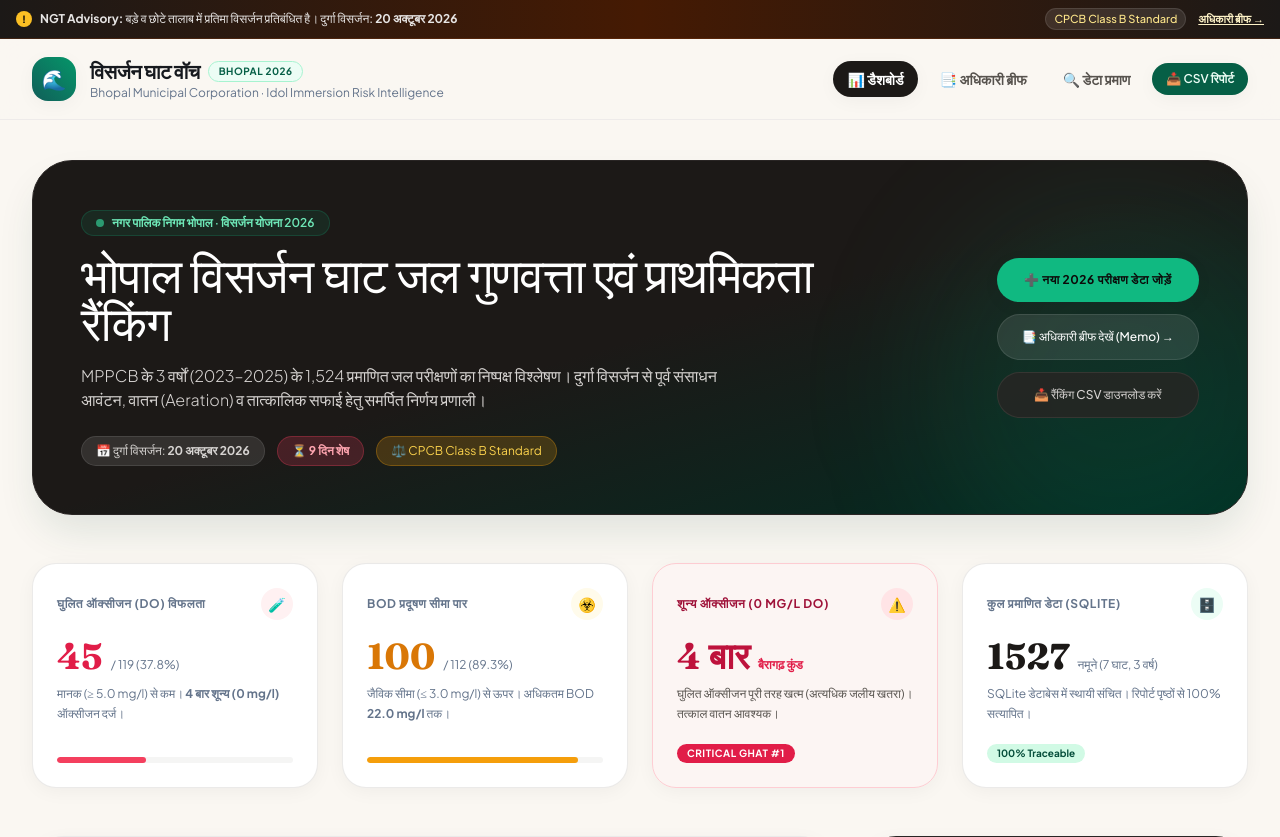
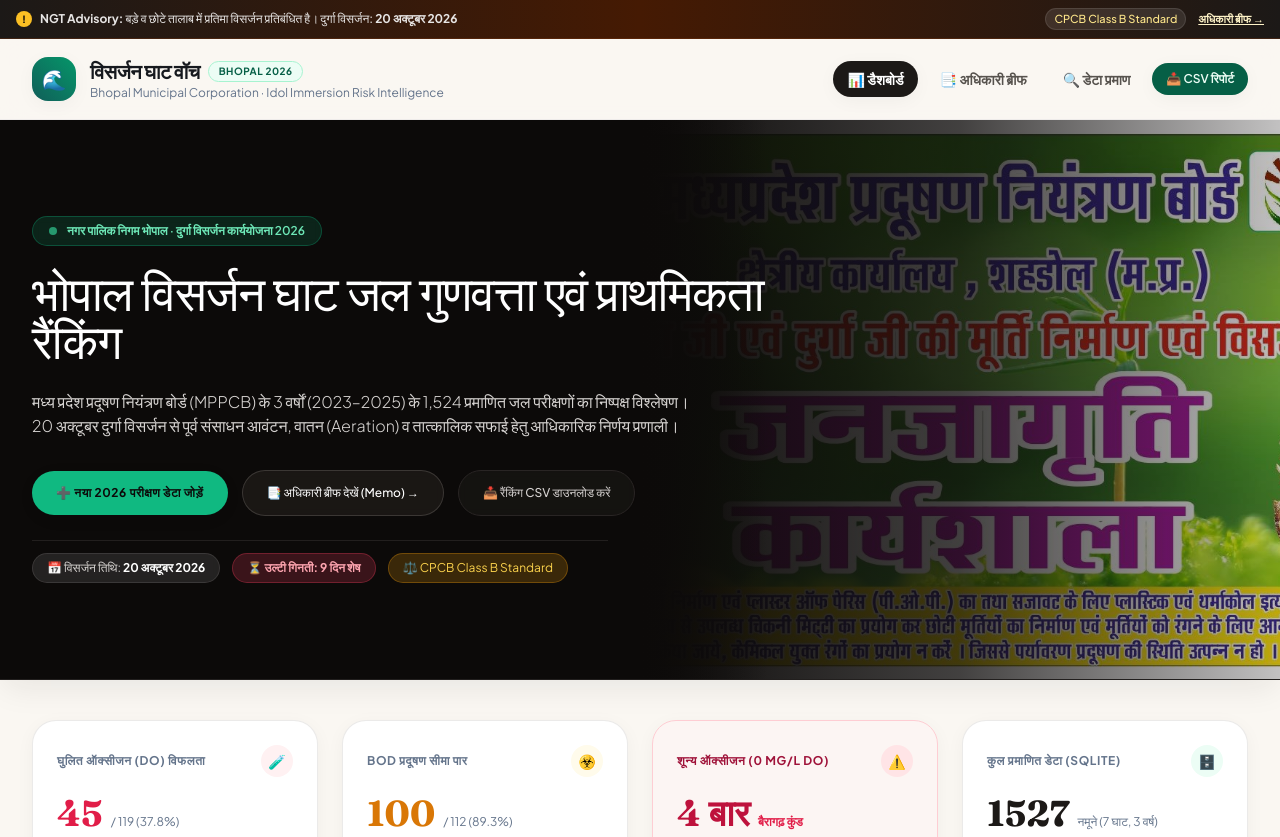
Before and after one commit to AnoopShukla-ProjectWorld/claude-comminity-bhopal, a Flask app: page / in a window 1280 px wide. Shown: the top 837 px of the page. Run offline with Flask 3, Linux system fonts and the light colour scheme; data comes from the database, SQL or seed files in the repository; some libraries are stand-ins or nearby versions; some web fonts are replaced.

Commit message:
feat(ui): Add full-width cinematic hero banner with split-fade field image and high-contrast action CTA

```diff
--- a/track-2-visarjan-ghat-watch/Track2-Visarjanghat-Prj/templates/dashboard.html
+++ b/track-2-visarjan-ghat-watch/Track2-Visarjanghat-Prj/templates/dashboard.html
@@ -1,47 +1,74 @@
 {% extends 'base.html' %}
 
 {% block content %}
-<div class="max-w-7xl mx-auto px-4 sm:px-6 lg:px-8 py-10 space-y-12">
+<!-- FULL-WIDTH CINEMATIC HERO BANNER (Edge-to-Edge with Split-Fade Image) -->
+<section class="relative w-full bg-stone-950 text-white overflow-hidden border-b border-stone-800/80 shadow-lift">
+    <!-- Right 50% Image Container with Smooth Left Fade Mask -->
+    <div class="absolute inset-y-0 right-0 w-full lg:w-1/2 pointer-events-none select-none z-0">
+        <img src="/static/img/gallery/visarjan_containment_operation.jpeg"
+             alt="Bhopal Visarjan Ghat Operation"
+             class="w-full h-full object-cover object-center opacity-40 lg:opacity-75">
+        <!-- Multi-directional gradient masks for seamless fade -->
+        <div class="absolute inset-0 bg-gradient-to-t from-stone-950 via-stone-950/60 to-transparent lg:hidden"></div>
+        <div class="hidden lg:block absolute inset-0 bg-gradient-to-r from-stone-950 via-stone-950/70 to-transparent"></div>
+        <div class="hidden lg:block absolute inset-y-0 left-0 w-32 bg-gradient-to-r from-stone-950 to-transparent"></div>
+    </div>
 
-    <!-- HERO SECTION: Spacious, Editorial & Calming Tone -->
-    <div class="relative bg-gradient-to-br from-stone-900 via-stone-900 to-emerald-950 rounded-[2.5rem] p-8 sm:p-12 text-white shadow-floating overflow-hidden border border-stone-800">
-        <div class="absolute -right-16 -bottom-16 w-96 h-96 bg-emerald-500/10 rounded-full blur-3xl pointer-events-none"></div>
-        <div class="relative z-10 flex flex-col lg:flex-row lg:items-center justify-between gap-10">
-            <div class="space-y-4 max-w-3xl">
-                <div class="inline-flex items-center space-x-2 px-3.5 py-1 rounded-full bg-emerald-500/10 text-emerald-300 text-xs font-semibold border border-emerald-500/20">
-                    <span class="w-2 h-2 rounded-full bg-emerald-400 animate-pulse"></span>
-                    <span>नगर पालिक निगम भोपाल · विसर्जन योजना 2026</span>
-                </div>
-
-                <h2 class="text-3xl sm:text-4xl lg:text-5xl font-display font-medium tracking-tight text-white leading-tight">
-                    भोपाल विसर्जन घाट जल गुणवत्ता एवं प्राथमिकता रैंकिंग
-                </h2>
-
-                <p class="text-stone-300 text-sm sm:text-base leading-relaxed font-hindi font-light max-w-2xl">
-                    MPPCB के 3 वर्षों (2023–2025) के 1,524 प्रमाणित जल परीक्षणों का निष्पक्ष विश्लेषण। दुर्गा विसर्जन से पूर्व संसाधन आवंटन, वातन (Aeration) व तात्कालिक सफाई हेतु समर्पित निर्णय प्रणाली।
-                </p>
-
-                <div class="flex flex-wrap items-center gap-3 pt-2 text-xs text-stone-300">
-                    <span class="bg-white/10 px-3.5 py-1.5 rounded-full border border-white/10">📅 दुर्गा विसर्जन: <strong>20 अक्टूबर 2026</strong></span>
-                    <span class="bg-rose-500/20 text-rose-300 border border-rose-500/30 px-3.5 py-1.5 rounded-full font-bold">⏳ 9 दिन शेष</span>
-                    <span class="bg-amber-500/20 text-amber-300 border border-amber-500/30 px-3.5 py-1.5 rounded-full">⚖️ CPCB Class B Standard</span>
-                </div>
+    <!-- Banner Content (Spacious, Left Aligned, High Contrast) -->
+    <div class="relative z-10 max-w-7xl mx-auto px-4 sm:px-6 lg:px-8 py-14 sm:py-20 lg:py-24">
+        <div class="max-w-3xl space-y-6">
+            <!-- Advisory Tag -->
+            <div class="inline-flex items-center space-x-2.5 px-4 py-1.5 rounded-full bg-emerald-500/15 text-emerald-300 text-xs font-semibold border border-emerald-500/30 backdrop-blur-sm">
+                <span class="w-2 h-2 rounded-full bg-emerald-400 animate-pulse"></span>
+                <span>नगर पालिक निगम भोपाल · दुर्गा विसर्जन कार्ययोजना 2026</span>
             </div>
 
-            <!-- Single-Click High Value CTA Cluster -->
-            <div class="flex flex-col sm:flex-row lg:flex-col gap-3 shrink-0">
-                <button onclick="openModal('addReadingModal')" class="inline-flex items-center justify-center space-x-2 px-6 py-3.5 rounded-full bg-emerald-500 text-stone-950 font-bold text-xs uppercase tracking-wider hover:bg-emerald-400 hover:scale-[1.02] active:scale-[0.98] transition shadow-soft">
+            <!-- Main Heading in Fraunces Serif -->
+            <h1 class="text-3xl sm:text-4xl lg:text-5xl font-display font-medium text-white tracking-tight leading-[1.15]">
+                भोपाल विसर्जन घाट जल गुणवत्ता एवं प्राथमिकता रैंकिंग
+            </h1>
+
+            <!-- Explanatory Subtext -->
+            <p class="text-stone-300 text-sm sm:text-base leading-relaxed font-hindi font-light max-w-2xl">
+                मध्य प्रदेश प्रदूषण नियंत्रण बोर्ड (MPPCB) के 3 वर्षों (2023–2025) के 1,524 प्रमाणित जल परीक्षणों का निष्पक्ष विश्लेषण। 20 अक्टूबर दुर्गा विसर्जन से पूर्व संसाधन आवंटन, वातन (Aeration) व तात्कालिक सफाई हेतु आधिकारिक निर्णय प्रणाली।
+            </p>
+
+            <!-- Action Buttons Row (Clean, Generous Padding, No Cramping) -->
+            <div class="flex flex-wrap items-center gap-3.5 pt-2">
+                <button onclick="openModal('addReadingModal')"
+                        class="inline-flex items-center space-x-2 px-6 py-3.5 rounded-full bg-emerald-500 hover:bg-emerald-400 text-stone-950 font-bold text-xs uppercase tracking-wider transition-all duration-200 shadow-soft hover:shadow-lift hover:scale-[1.02] active:scale-[0.98]">
                     <span>➕ नया 2026 परीक्षण डेटा जोड़ें</span>
                 </button>
-                <a href="/brief" class="inline-flex items-center justify-center space-x-2 px-6 py-3.5 rounded-full bg-white/10 hover:bg-white/20 text-white font-medium text-xs transition border border-white/10">
+
+                <a href="/brief"
+                   class="inline-flex items-center space-x-2 px-6 py-3.5 rounded-full bg-stone-900/90 hover:bg-stone-800 text-white font-medium text-xs transition-all duration-200 border border-stone-700/80 backdrop-blur-sm hover:border-stone-500">
                     <span>📑 अधिकारी ब्रीफ देखें (Memo) &rarr;</span>
                 </a>
-                <a href="/export-csv" class="inline-flex items-center justify-center space-x-2 px-6 py-3.5 rounded-full bg-stone-800/80 hover:bg-stone-800 text-stone-300 font-medium text-xs transition border border-stone-700/60">
+
+                <a href="/export-csv"
+                   class="inline-flex items-center space-x-2 px-6 py-3.5 rounded-full bg-stone-900/60 hover:bg-stone-800 text-stone-300 font-medium text-xs transition-all duration-200 border border-stone-800 hover:text-white backdrop-blur-sm">
                     <span>📥 रैंकिंग CSV डाउनलोड करें</span>
                 </a>
             </div>
+
+            <!-- Key Metadata Strip (Pill Badges) -->
+            <div class="flex flex-wrap items-center gap-3 pt-3 text-xs text-stone-300 border-t border-stone-800/80 max-w-xl">
+                <span class="bg-white/10 px-3.5 py-1.5 rounded-full border border-white/10 backdrop-blur-sm">
+                    📅 विसर्जन तिथि: <strong class="text-white">20 अक्टूबर 2026</strong>
+                </span>
+                <span class="bg-rose-500/20 text-rose-300 border border-rose-500/30 px-3.5 py-1.5 rounded-full font-bold">
+                    ⏳ उल्टी गिनती: 9 दिन शेष
+                </span>
+                <span class="bg-amber-500/20 text-amber-300 border border-amber-500/30 px-3.5 py-1.5 rounded-full">
+                    ⚖️ CPCB Class B Standard
+                </span>
+            </div>
         </div>
     </div>
+</section>
+
+<!-- MAIN CONTAINER FOR THE REST OF DASHBOARD -->
+<div class="max-w-7xl mx-auto px-4 sm:px-6 lg:px-8 py-10 space-y-12">
 
     <!-- 4 AIRY KPI CARDS: Clean, Soft Shadows, Generous Padding -->
     <div class="grid grid-cols-1 sm:grid-cols-2 lg:grid-cols-4 gap-6">
```
